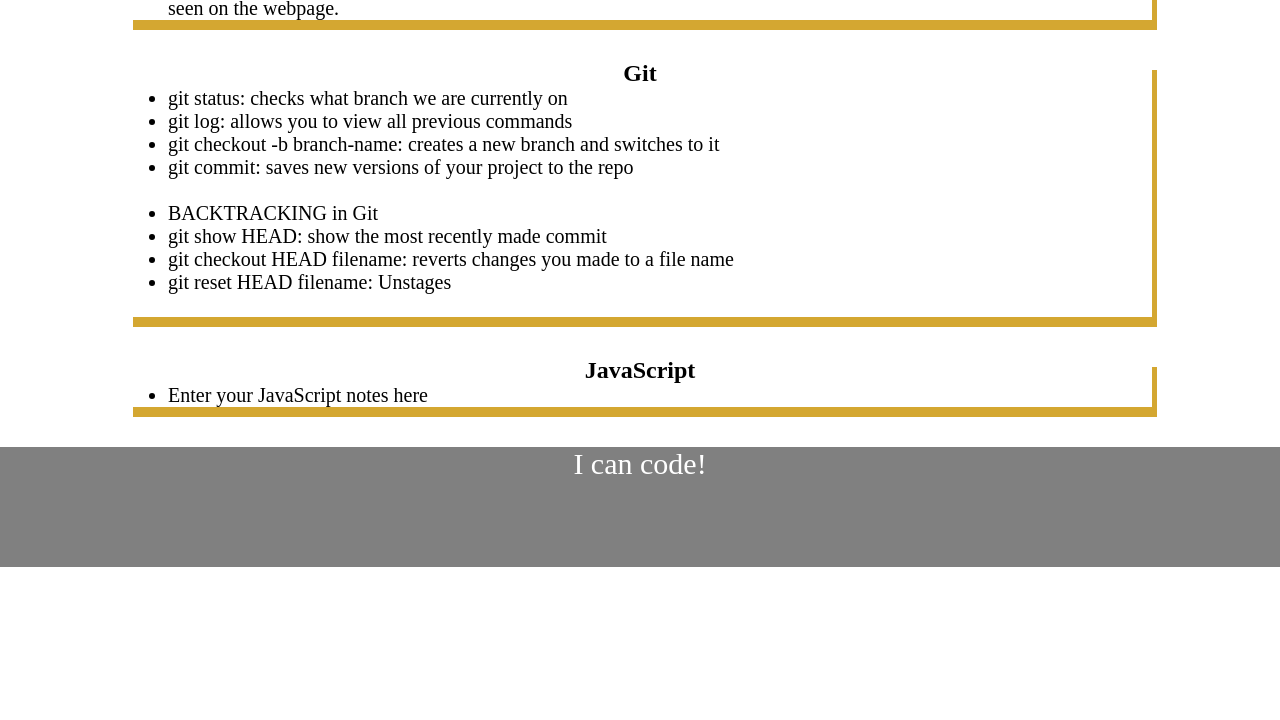
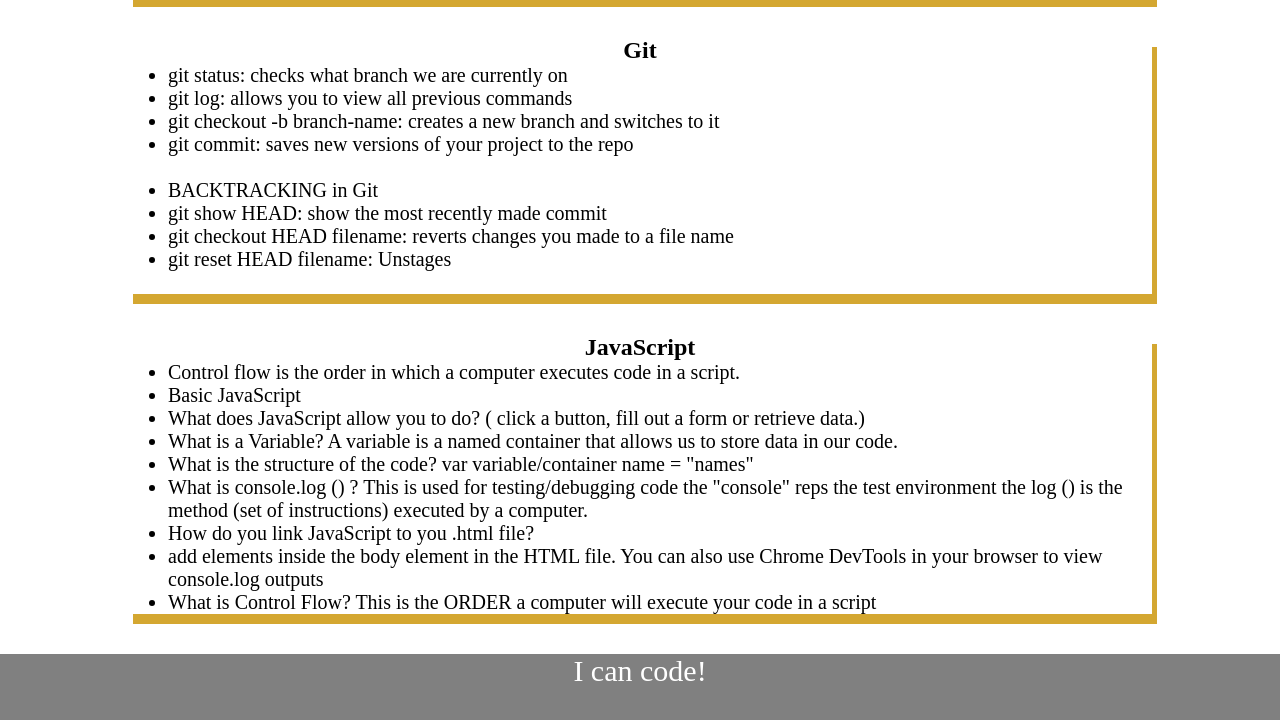
Before and after one commit to alexozy/prework-study-guide, a plain HTML site: page index.html in a window 1280 px wide. Shown: the part 786-1506 px from the top of the page. Before the commit the page ends 1353 px from the top, so only its background shows below. Drawn offline with Linux system fonts and the light colour scheme.

Commit message:
added JavaScript instructions to index.html file

```diff
--- a/assets/script.js
+++ b/assets/script.js
@@ -1,19 +1,28 @@
+
 var topics = ['HTML', 'CSS', 'Git', 'JavaScript'];
+var randomTopic = topics[Math.floor(Math.random() * topics.length)];
 
+function listTopics() {
   for (var x = 0; x < topics.length; x++) {
     console.log(topics[x]);
   }
+}
 
-/*
-if (topic === 'HTML') {
+function selectTopic() {
+  if (randomTopic === 'HTML') {
     console.log("Let's study HTML!");
-} else if (topic === 'CSS') {
+  } else if (randomTopic === 'CSS') {
     console.log("Let's study CSS!");
-} else if (topic === 'Git') {
+  } else if (randomTopic === 'Git') {
     console.log("Let's study Git!");
-} else if (topic === 'JavaScript') {
+  } else if (randomTopic === 'JavaScript') {
     console.log("Let's study JavaScript!");
   } else {
     console.log('Please try again!');
   }
-*/
+}
+console.log('Here are the topics we learned through Prework:');
+listTopics();
+
+console.log('Which topic should we study first?');
+selectTopic();
--- a/index.html
+++ b/index.html
@@ -17,7 +17,6 @@
       <section class="card" id="html-section">
         <h2>HTML</h2>
         <ul>
-          <li>Enter your HTML notes here</li>
           <li>The head element contains information about the webpage. Head is for the BROWSER.</li>
      <li>The body element represents the visible content shown to the user. Body is for the USER.</li>
      <li>Body element contains child & parent elements. Parent elements house the children elements</li>
@@ -78,7 +77,26 @@
       <section class="card" id="javascript-section">
         <h2>JavaScript</h2>
         <ul>
-          <li>Enter your JavaScript notes here</li>
+
+          <li>Control flow is the order in which a computer executes code in a script.</li>
+          <li> Basic JavaScript</li>
+          <li>What does JavaScript allow you to do? ( click a button, fill out a form or retrieve data.)</li>
+          <li>What is a Variable? A variable is a named container that allows us to store data in our code.</li>
+            <li>What is the structure of the code?
+              var variable/container name = "names"
+            </li>
+            <li> What is console.log () ?
+              This is used for testing/debugging code
+              the "console" reps the test environment
+              the log () is the method (set of instructions) executed by a computer.
+            </li>
+            <li> How do you link JavaScript to you .html file?</li>
+            <li> add elements inside the body element in the HTML file.
+                You can also use Chrome DevTools in your browser to view console.log outputs
+            </li>
+            <li> What is Control Flow?
+                  This is the ORDER a computer will execute your code in a script
+            </li>
         </ul>
       </section>
     </main>
```
Lines whose indentation alone changed are shown as unchanged.
